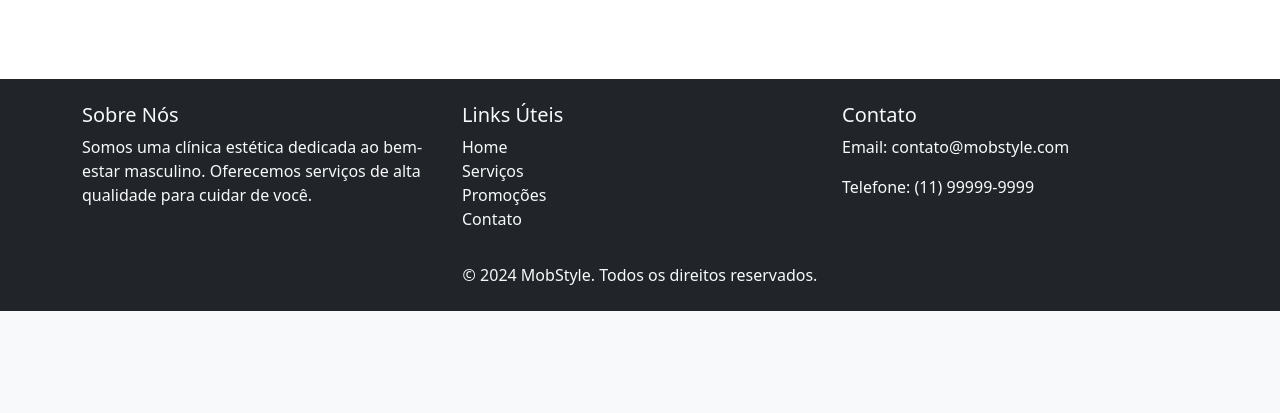
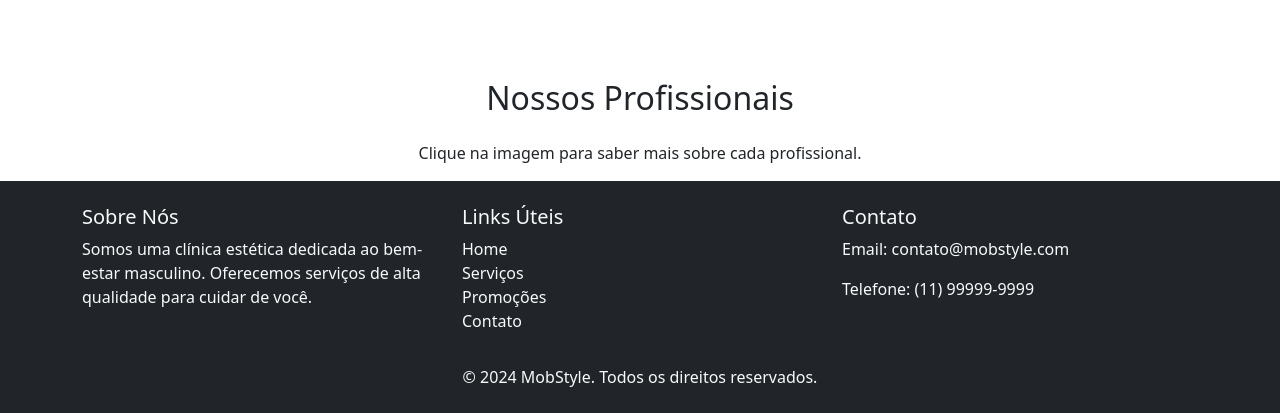
Before and after one commit to Joalbertosilva/Projeto-ClinicaEstetica-Django, a Django app: page /profissionais/ in a window 1280 px wide. Shown: the part 642-1055 px from the top of the page. Before the commit the page ends 953 px from the top, so only its background shows below. Run offline with Django 5.2, Linux system fonts and the light colour scheme; data that the repository does not hold is empty; parts of the project's set-up code (start-up, migrations or seed data) failed here and were passed over.

Commit message:
Atualizando template dos profissionais

```diff
--- a/inicio/templates/inicio/profissionais.html
+++ b/inicio/templates/inicio/profissionais.html
@@ -19,6 +19,10 @@ Profissionais
             </div>
         </div>
         <div class="row">
+            <div class="container-nossos-profissionais">
+                <h2 class="text-center mb-4">Nossos Profissionais</h2>
+                <p class="text-center">Clique na imagem para saber mais sobre cada profissional.</p>
+            </div>
             {% for profissional in profissionais %}
             <div class="col-md-4 mb-4">
                 <div class="container-cards">
```
